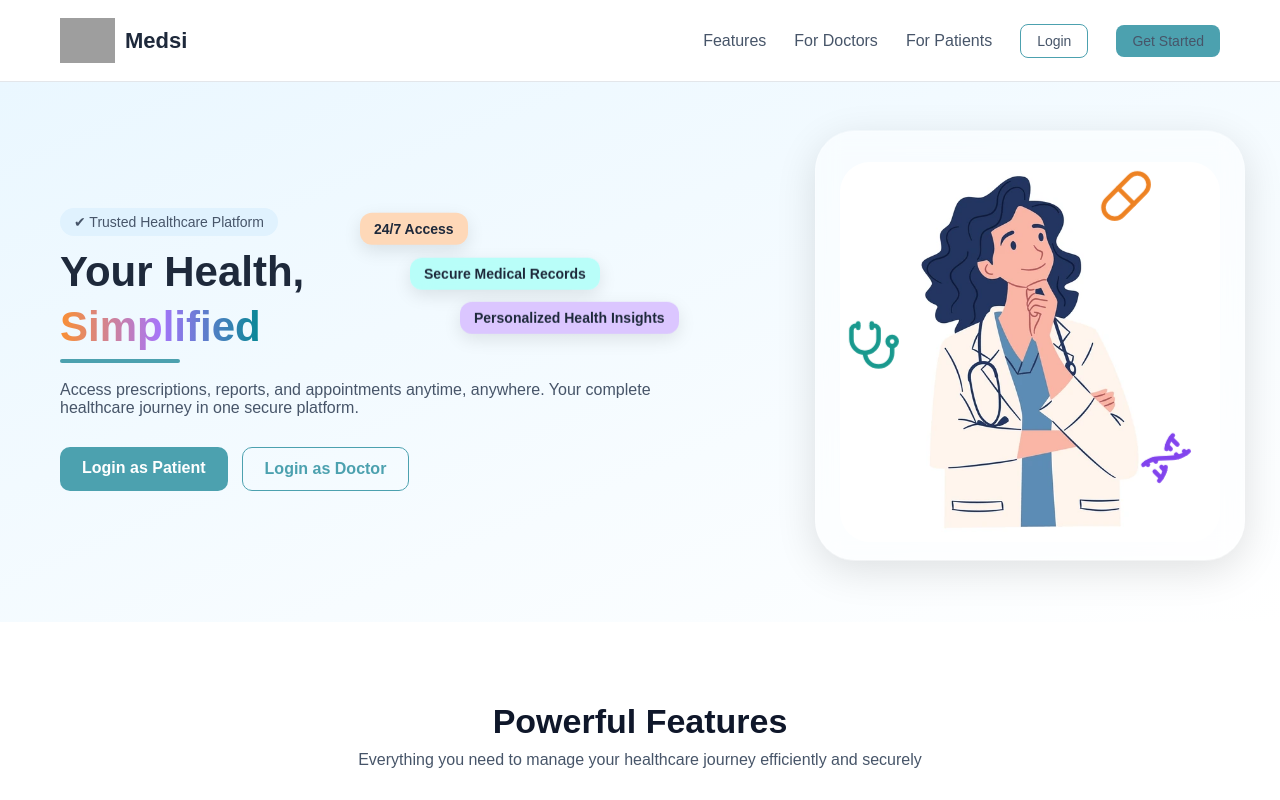
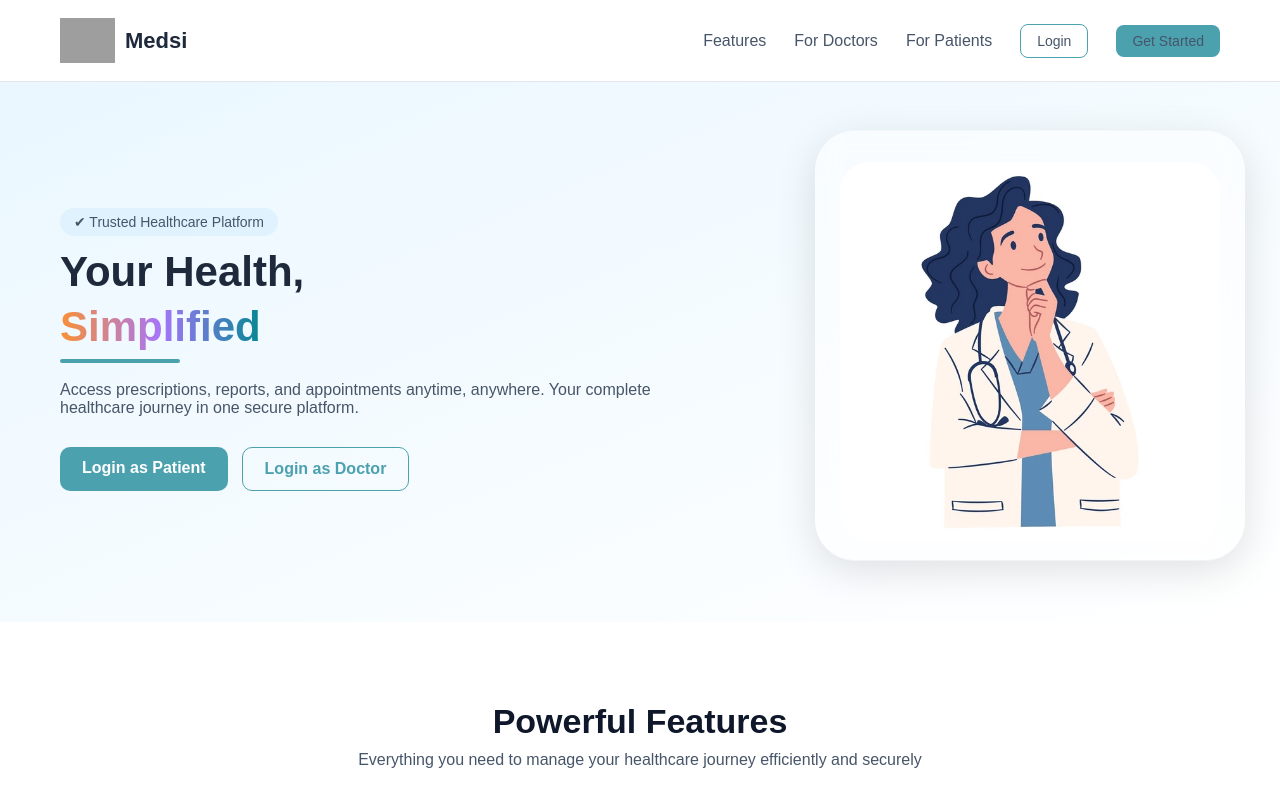
Before and after one commit to soumyatiw/Medsi, a Next.js app in the folder medsi-frontend/: page / in a window 1280 px wide. Shown: the top 800 px of the page. Built offline with nearby package versions, Linux system fonts and the light colour scheme; grey boxes are pictures that could not be loaded.

Commit message:
UI fixes

```diff
--- a/medsi-frontend/src/components/Home/Hero.js
+++ b/medsi-frontend/src/components/Home/Hero.js
@@ -1,7 +1,6 @@
 import styles from "./Hero.module.css";
 import Image from "next/image";
 import Link from "next/link";
-import { Pill, Dna, Stethoscope } from "lucide-react";
 
 export default function Hero() {
     return (
@@ -28,34 +27,12 @@ export default function Hero() {
                         Login as Doctor
                     </Link>
                 </div>
-
-                {/* Floating Badges */}
-                <div className={styles.badge1}>24/7 Access</div>
-                <div className={styles.badge2}>Secure Medical Records</div>
-                <div className={styles.badge3}>Personalized Health Insights</div>
             </div>
-
 
             <div className={styles.right}>
                 {/* Background Glass Card */}
                 <div className={styles.glassCard}></div>
 
-                {/* Floating Icons */}
-                <Pill
-                    className={`${styles.icon} ${styles.icon1}`}
-                    color="#ed7c18ff"
-                    size={48}
-                />
-                <Dna
-                    className={`${styles.icon} ${styles.icon2}`}
-                    color="#7C3AED"
-                    size={48}
-                />
-                <Stethoscope
-                    className={`${styles.icon} ${styles.icon3}`}
-                    color="#0D9488"
-                    size={48}
-                />
 
                 <Image
                     src="/images/hero.png"
--- a/medsi-frontend/src/components/Home/Hero.module.css
+++ b/medsi-frontend/src/components/Home/Hero.module.css
@@ -144,80 +144,7 @@
   to { transform: translateY(-18px); }
 }
 
-/* ICONS */
-.icon {
-  position: absolute;
-  z-index: 3;
-  animation: pulse 2.8s infinite ease-in-out;
-  opacity: 0.9;
-  transition: transform 0.3s ease, opacity 0.3s ease;
-}
 
-.icon:hover {
-  transform: scale(1.2);
-  opacity: 1;
-}
-
-/* ICON PULSE ANIMATION */
-@keyframes pulse {
-  0% { transform: scale(1); opacity: 0.9; }
-  50% { transform: scale(1.25); opacity: 1; }
-  100% { transform: scale(1); opacity: 0.9; }
-}
-
-/* ICON POSITIONS */
-.icon1 { top: 10px; right: 70px; }
-.icon2 { bottom: 60px; right: 30px; }
-.icon3 { top: 160px; left: 10px; }
-
-/* FLOATING BADGES */
-.badge1 {
-  position: absolute;
-  padding: 8px 14px;
-  background: rgb(254, 216, 184);
-  color: #1e293b;
-  border-radius: 12px;
-  font-size: 14px;
-  font-weight: 600;
-  box-shadow: 0 6px 18px rgba(0,0,0,0.1);
-  animation: floatBadge 3s ease-in-out infinite alternate;
-}
-.badge2 {
-  position: absolute;
-  padding: 8px 14px;
-  background: #aafff8cb;
-  backdrop-filter: blur(10px);
-  color: #1e293b;
-  border-radius: 12px;
-  font-size: 14px;
-  font-weight: 600;
-  box-shadow: 0 6px 18px rgba(0,0,0,0.1);
-  animation: floatBadge 3s ease-in-out infinite alternate;
-}
-.badge3 {
-  position: absolute;
-  padding: 8px 14px;
-  background: #dbc6ff;
-  backdrop-filter: blur(10px);
-  color: #1e293b;
-  border-radius: 12px;
-  font-size: 14px;
-  font-weight: 600;
-  box-shadow: 0 6px 18px rgba(0,0,0,0.1);
-  animation: floatBadge 3s ease-in-out infinite alternate;
-}
-
-.badge1 { top: -0px; left: 300px; }
-.badge2 { bottom: 200px; left: 350px; animation-delay: 1s; }
-.badge3 { bottom: 150px; left: 400px; animation-delay: 2s; }
-
-/* BADGE FLOATING */
-@keyframes floatBadge {
-  from { transform: translateY(0); }
-  to { transform: translateY(-12px); }
-}
-
-/* FADE-IN ANIMATIONS */
 .fadeIn {
   animation: fadeIn 0.9s ease forwards;
   opacity: 0;
```
